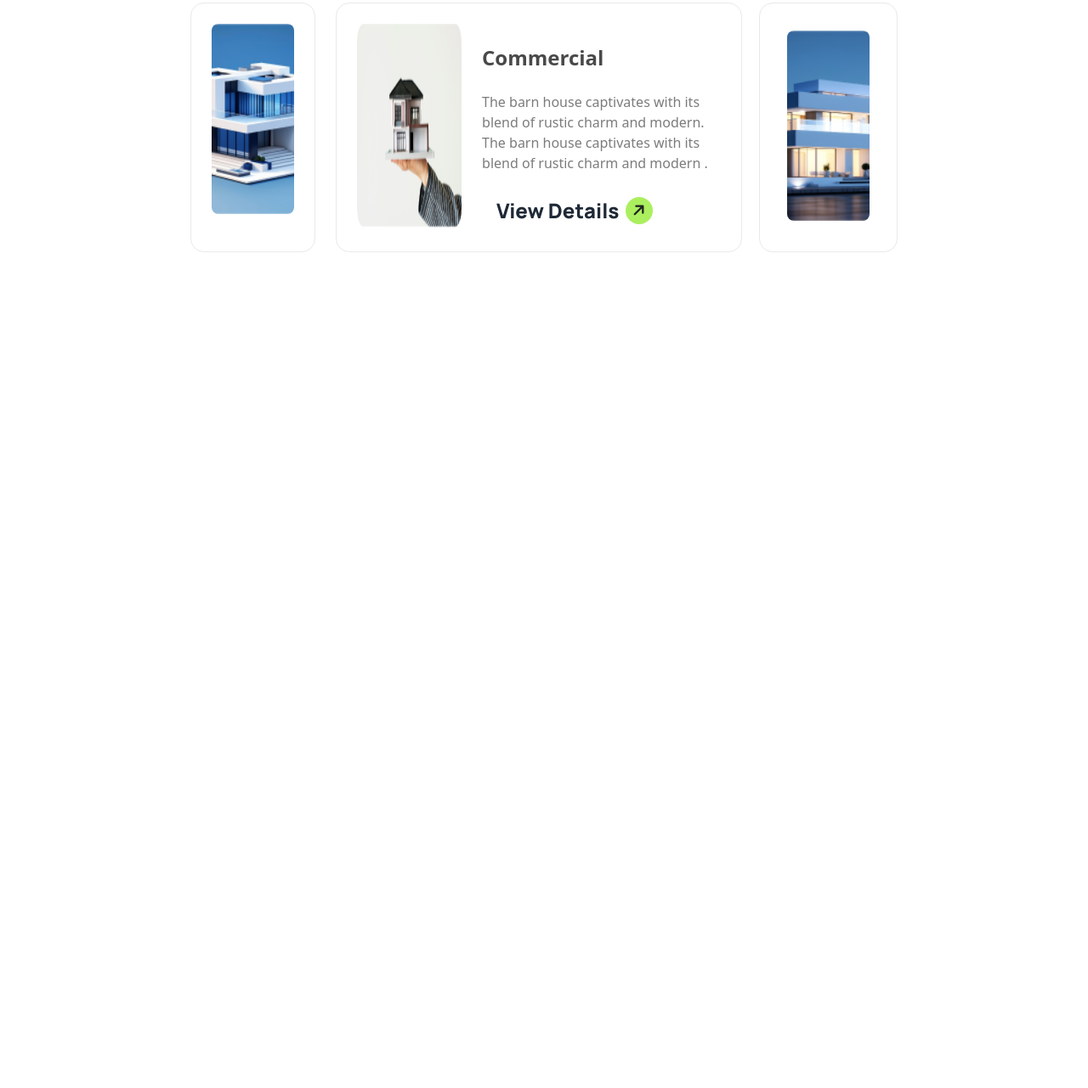
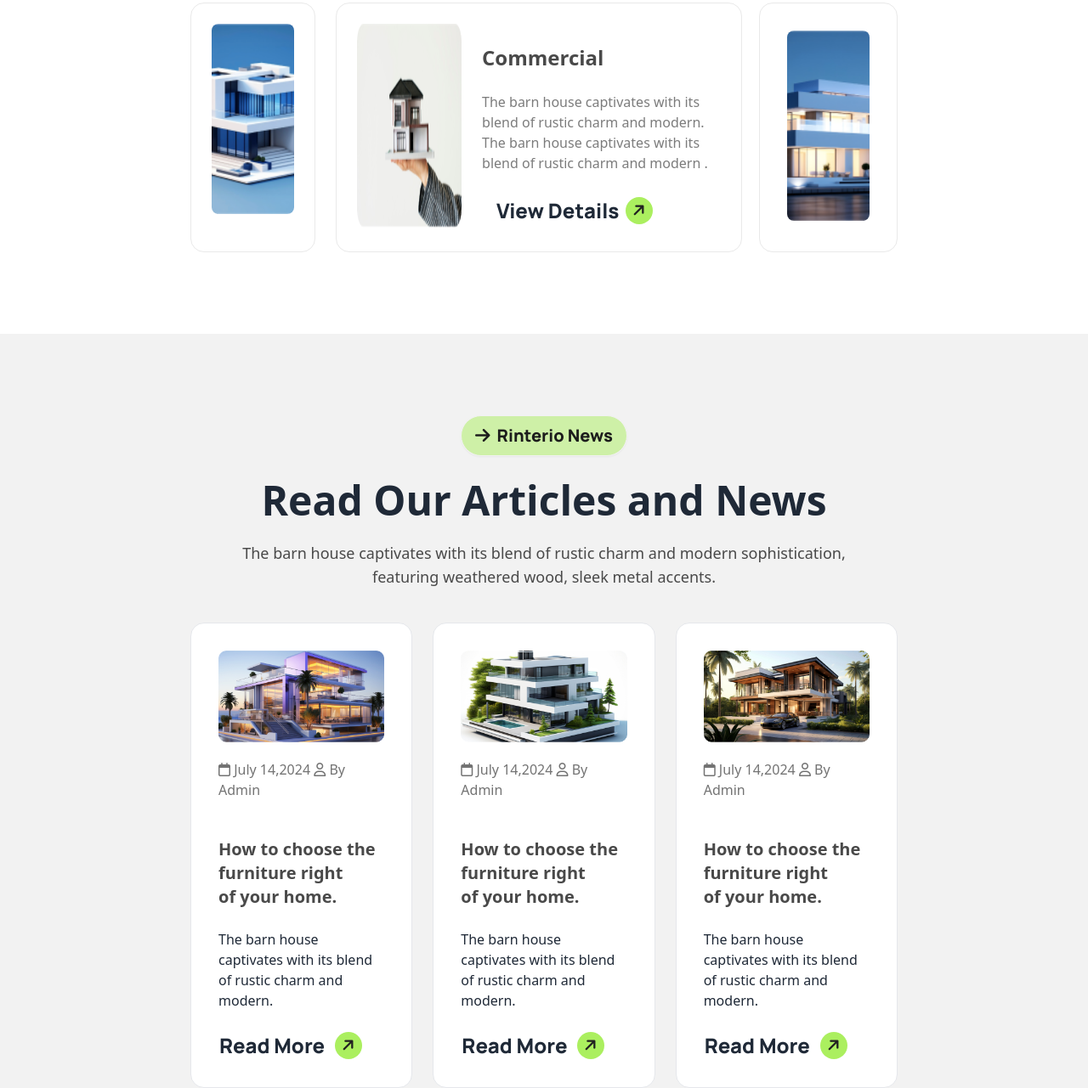
Before and after one commit to agent-Bayjid007/programming-hero-assignment, a plain HTML site: page index.html in a window 1280 px wide. Shown: the part 3101-4382 px from the top of the page at 85% size. Before the commit the page ends 3494 px from the top, so only its background shows below. Drawn offline with nearby package versions, Linux system fonts and the light colour scheme.

```diff
--- a/index.html
+++ b/index.html
@@ -52,10 +52,10 @@
   <!-- 2nd section -->
   <section class="hero bg-gray-200 lg:pt-24">
     <div class="hero-content flex-col-reverse  lg:flex-row-reverse  lg:gap-36 mx-0">
-    <div class="absolute top-[850px] left-[200px] max-lg:hidden"><img src="./assets/Vector.png" alt="" class=""></div>
+    <div class="absolute top-[850px] left-[400px] max-lg:hidden"><img src="./assets/Vector.png" alt="" class=""></div>
      <div> <img
       src="./assets/Rectangle.png"
-      class=" rounded-lg shadow-2xl mt-7" /></div>
+      class=" rounded-lg shadow-2xl mt-7 object-fill" /></div>
       <div class="">
        <div class="flex max-lg:justify-center"> <button class="btn rounded-3xl max-lg:my-2"><i class="fa-solid fa-arrow-right text-[#1C1C1C] "></i>About Us</button></div>
         <h1 class="text-5xl font-extrabold manrope text-[#212121] max-lg:text-center max-lg:text-2xl mt-6">We design thoughtful,<br>
@@ -105,26 +105,26 @@
       </div>
     </div>
   </div>
-<div class="flex  lg:px-[235px] bg-gray-200 lg:pb-24 max-lg:flex-col">
-    <div class="lg:h-60 h-60 lg:w-80 bg-[#e7c1d3] mr-7 rounded-2xl p-6 pb-4 mb-10 ml-5">
+<div class="flex  lg:px-[235px] bg-gray-200 lg:pb-24 max-lg:flex-col justify-center">
+    <div class="lg:h-60 h-60 lg:w-96 bg-[#e7c1d3] lg:mr-20 mr-8 rounded-2xl p-6 pb-4 mb-10 ml-5">
       <img src="./assets/concept.png" alt="">
       <h1 class="text-2xl font-extrabold text-[#1C1C1C] mt-3">Concept </h1>
       <p class="text-base font-medium text-[#494949] mt-3 ">The barn house captivates with its blend of rustic charm and modern.</p>
     </div>
 
-    <div class="lg:h-60 h-60 lg:w-80 bg-[#EFDA6E] mr-7 rounded-2xl p-6 pb-4 mb-10 ml-5">
+    <div class="lg:h-60 h-60 lg:w-96 bg-[#EFDA6E] lg:mr-20 mr-8 rounded-2xl p-6 pb-4 mb-10 ml-5">
       <img src="./assets/flow-chart.png" alt="">
       <h1 class="text-2xl font-extrabold text-[#1C1C1C] mt-3">Design process </h1>
       <p class="text-base font-medium text-[#494949] mt-3 ">The barn house captivates with its blend of rustic charm and modern.</p>
     </div>
 
-    <div class="lg:h-60 h-60 lg:w-80 bg-[#A4DAC3] mr-7 rounded-2xl p-6 pb-4 mb-10 ml-5">
+    <div class="lg:h-60 h-60 lg:w-96 bg-[#A4DAC3] lg:mr-20 mr-8 rounded-2xl p-6 pb-4 mb-10 ml-5">
       <img src="./assets/vision.png" alt="">
       <h1 class="text-2xl font-extrabold text-[#1C1C1C] mt-3">Supervision </h1>
       <p class="text-base font-medium text-[#494949] mt-3 ">The barn house captivates with its blend of rustic charm and modern.</p>
     </div>
 
-    <div class="lg:h-60 h-60 lg:w-80 bg-[#77AAEA]  mr-7 rounded-2xl p-6 pb-4 mb-10 ml-5 ">
+    <div class="lg:h-60 h-60 lg:w-96 bg-[#77AAEA]  mr-8 rounded-2xl p-6 pb-4 mb-10 ml-5 ">
       <img src="./assets/budget-planning.png" alt="">
       <h1 class="text-2xl font-extrabold text-[#1C1C1C] mt-3">Budget Planning </h1>
       <p class="text-base font-medium text-[#494949] mt-3 ">The barn house captivates with its blend of rustic charm and modern.</p>
@@ -168,5 +168,51 @@
         <!-- 5th image -->
         <div class=" border-[#e9e9e9] rounded-2xl border p-8 max-lg:mx-8 max-lg:mt-6"><img src="./assets/img5.png" alt="" class="object-cover bg-cover rounded-lg h-56 w-[350px] ">
          </div>
+       </div>
+      </div>
+    </div>
+  </div>
+
+         <!-- 5th section -->
+         <div class="hero bg-base-200 ">
+          <div class="hero-content text-center">
+            <div class="">
+              <a class="btn bg-[#ABEF5F80] text-[#1C1C1C] text-xl font-extrabold manrope rounded-[32px] mt-20 mb-7 inline-flex   items-center justify-center "><i class="fa-solid fa-arrow-right  text-[#1C1C1C]flex justify-center items-center"></i>Rinterio News</a>
+              <h1 class="lg:text-5xl text-2xl font-bold">Read Our Articles and News</h1>
+              <p class="py-6 w-full lg:text-lg text-sm font-medium text-[#494949]">
+                The barn house captivates with its blend of rustic charm and modern sophistication, <br>
+                 featuring weathered wood, sleek metal accents.
+              </p>
+
+              </div>
+            </div>
+          </div>
+        </div>
+        <div class="bg-base-200">
+          <div class="lg:flex justify-center mx-6 lg:mx-56 gap-6">
+            <div class=" border p-8 rounded-2xl bg-white ">
+              <img src="./assets/article1.png" alt="" class="w-full">
+              <p class="text-base font-medium text-[#737373] py-5 "><i class="fa-regular fa-calendar"></i> July 14,2024 <i class="fa-regular fa-user"></i> By Admin</p>
+              <h1 class="font-extrabold text-xl text-[#494949] py-6">How to choose the furniture right <br> of your home.</h1>
+              <p>The barn house captivates with its blend of rustic charm and modern. </p>
+              <a class="btn-ghost flex  text-2xl manrope font-extrabold mt-6">Read More<i class="fa-solid text-lg manrope mx-3 fa-arrow-right -rotate-45 bg-[#ABEF5F] text-[#212121] h-8 w-8 rounded-full flex justify-center items-center "></i></a>
+            </div>
+
+            <div class=" border p-8 rounded-2xl max-lg:my-6 bg-white">
+              <img src="./assets/article2.png" alt="" class="w-full">
+              <p class="text-base font-medium text-[#737373] py-5 "><i class="fa-regular fa-calendar"></i> July 14,2024 <i class="fa-regular fa-user"></i> By Admin</p>
+              <h1 class="font-extrabold text-xl text-[#494949] py-6">How to choose the furniture right <br> of your home.</h1>
+              <p>The barn house captivates with its blend of rustic charm and modern. </p>
+              <a class="btn-ghost flex  text-2xl manrope font-extrabold mt-6">Read More<i class="fa-solid text-lg manrope mx-3 fa-arrow-right -rotate-45 bg-[#ABEF5F] text-[#212121] h-8 w-8 rounded-full flex justify-center items-center "></i></a>
+            </div>
+
+            <div class=" border p-8 rounded-2xl bg-white">
+              <img src="./assets/article3.png" alt="" class="w-full">
+            <p class="text-base font-medium text-[#737373] py-5 "><i class="fa-regular fa-calendar"></i> July 14,2024 <i class="fa-regular fa-user"></i> By Admin</p>
+              <h1 class="font-extrabold text-xl text-[#494949] py-6">How to choose the furniture right <br> of your home.</h1>
+              <p>The barn house captivates with its blend of rustic charm and modern. </p>
+              <a class="btn-ghost flex  text-2xl manrope font-extrabold mt-6">Read More<i class="fa-solid text-lg manrope mx-3 fa-arrow-right -rotate-45 bg-[#ABEF5F] text-[#212121] h-8 w-8 rounded-full flex justify-center items-center "></i></a>
+            </div>
+        </div>
         </body>
 </html>
```
